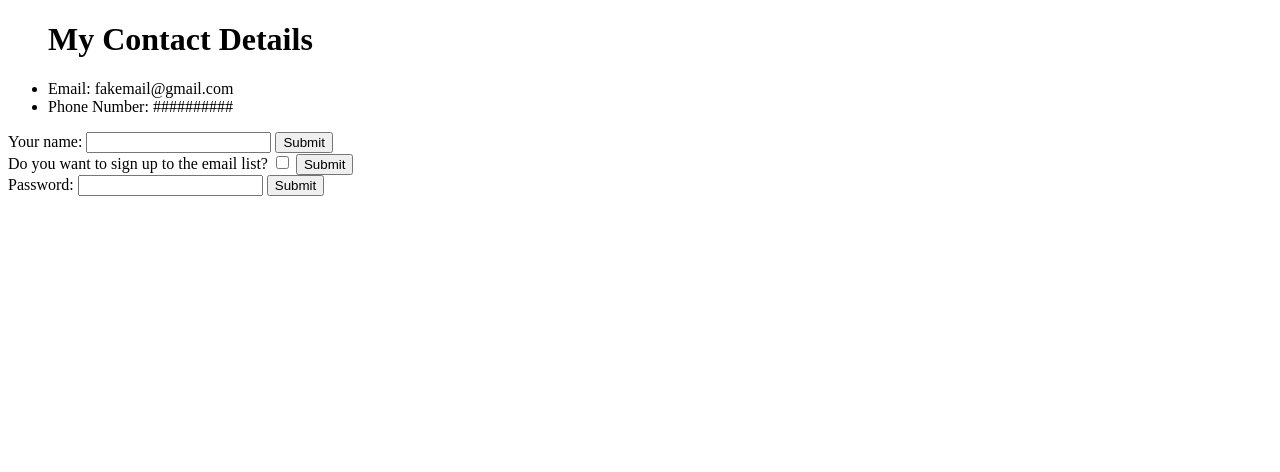
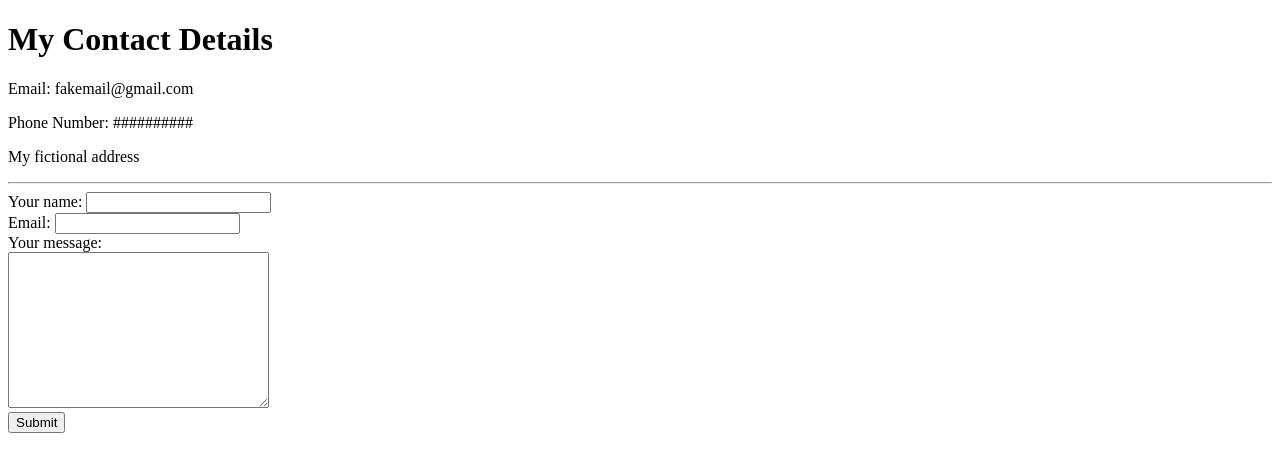
Before and after one commit to nxabdo/fullstack-course, a plain HTML site: page HTML - personal site/contact-me.html in a window 1280 px wide. Drawn offline with Linux system fonts and the light colour scheme.

Commit message:
My progess full stack course

```diff
--- a/HTML - personal site/contact-me.html
+++ b/HTML - personal site/contact-me.html
@@ -6,24 +6,23 @@
         <title>Contact Me</title>
     </head>
     <body>
-    <ul>
-        <h1>My Contact Details</h1>
-        <li>Email: fakemail@gmail.com</li>
-        <li>Phone Number: ##########</li>
-    </ul>
+            <h1>My Contact Details</h1>
+            <p>Email: fakemail@gmail.com</p>
+            <p>Phone Number: ##########</p>
+            <p>My fictional address</p>
+        <hr>
+        <form action="mailto:nawalxabdo@gmail.com" method="post" enctype="text/plain">
+            <label for="">Your name:</label>
+            <input type="text" name="yourName" value="">
+            <br>
+            <label for="">Email:</label>
+            <input type="email" name="yourEmail">
+            <br>
+            <label for="">Your message:</label>
+            <br>
+            <textarea name="yourMessage" cols="30" rows="10"></textarea>
+            <br>
+            <input type="submit" name="">
+        </form>
     </body>
-
-    <form class="" action="index.html method="post">
-        <label for="">Your name:</label>
-        <input type="text" name="" value="">
-        <input type="submit" name="">
-        <br>
-        <label for="">Do you want to sign up to the email list?</label>
-        <input type="checkbox" name="">
-        <input type="submit" name="">
-        <br>
-        <label for="">Password:</label>
-        <input type="password" name="" id="">
-        <input type="submit" name="">
-    </form>
 </html>
```
